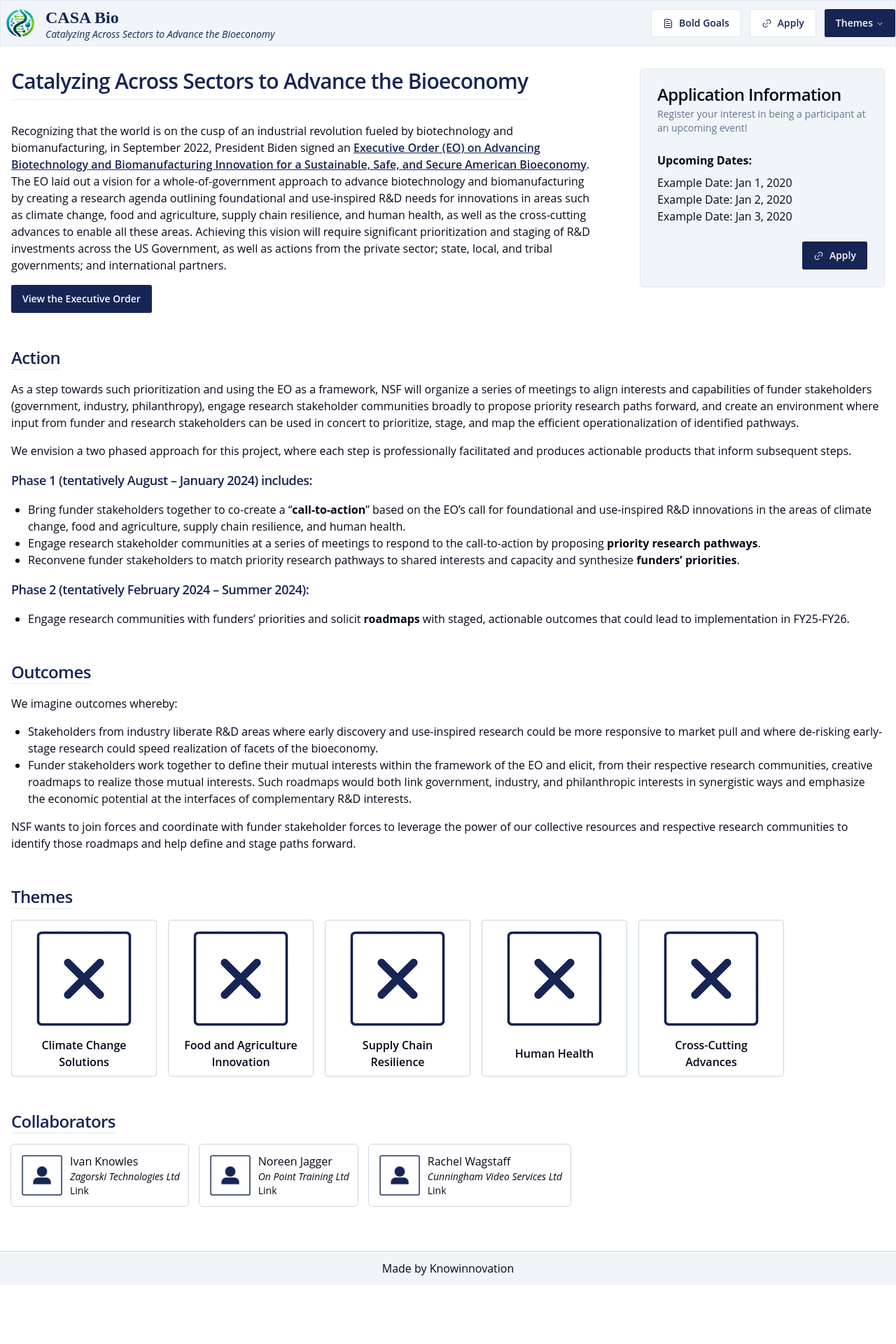
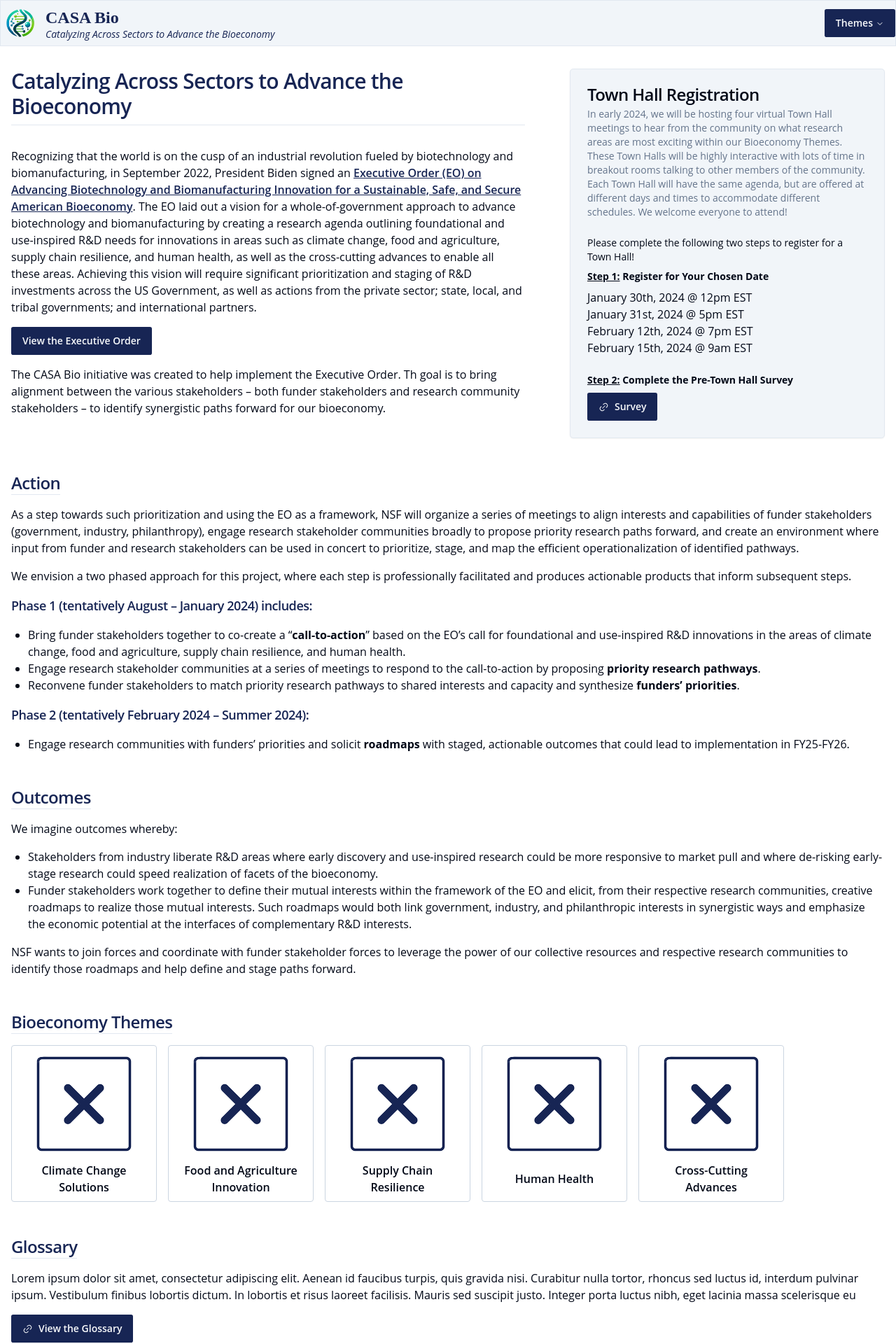
Before and after one commit to ZachStapletonJones/casa-bio, a Next.js app: page / in a window 1280 px wide. Shown: the top 1920 px of the page at 70% size. Before the commit the page ends 1836 px from the top, so only its background shows below. Built offline with nearby package versions, Linux system fonts and the light colour scheme.

Commit message:
content updates to navbar and home

```diff
--- a/app/page.tsx
+++ b/app/page.tsx
@@ -20,26 +20,32 @@ export default function Home() {
             <a className='w-fit' href="https://www.whitehouse.gov/briefing-room/presidential-actions/2022/09/12/executive-order-on-advancing-biotechnology-and-biomanufacturing-innovation-for-a-sustainable-safe-and-secure-american-bioeconomy/" target="_blank">
               <Button className='font-semibold'>View the Executive Order</Button>
             </a>
+            <p>The CASA Bio initiative was created to help implement the Executive Order. Th goal is to bring alignment between the various stakeholders – both funder stakeholders and research community stakeholders – to identify synergistic paths forward for our bioeconomy.</p>
           </div>
 
-          <Card className='order-1 md:order-2 w-full md:w-80 sm:max-w-[450px] md:min-w-[350px] bg-secondary'>
+          <Card className='order-1 md:order-2 w-full md:w-80 sm:max-w-[550px] md:min-w-[450px] bg-secondary'>
             <CardHeader>
-              <CardTitle>Application Information</CardTitle>
-              <CardDescription>Register your interest in being a participant at an upcoming event!</CardDescription>
+              <CardTitle>Town Hall Registration</CardTitle>
+              <CardDescription>
+                <p>In early 2024, we will be hosting four virtual Town Hall meetings to hear from the community on what research areas are most exciting within our Bioeconomy Themes. These Town Halls will be highly interactive with lots of time in breakout rooms talking to other members of the community. Each Town Hall will have the same agenda, but are offered at different days and times to accommodate different schedules. We welcome everyone to attend! </p>
+              </CardDescription>
             </CardHeader>
             <CardContent className='flex flex-col gap-2'>
-              <strong>Upcoming Dates:</strong>
+              <p className='text-sm'>Please complete the following two steps to register for a Town Hall!</p>
+              <strong className='text-sm'><span className='underline'>Step 1:</span> Register for Your Chosen Date</strong>
               <div>
-                <div>Example Date: Jan 1, 2020</div>
-                <div>Example Date: Jan 2, 2020</div>
-                <div>Example Date: Jan 3, 2020</div>
+                <div>January 30th, 2024 @ 12pm EST </div>
+                <div>January 31st, 2024 @ 5pm EST</div>
+                <div>February 12th, 2024 @ 7pm EST</div>
+                <div>February 15th, 2024 @ 9am EST</div>
               </div>
             </CardContent>
-            <CardFooter className='flex w-full justify-end'>
+            <CardFooter className='flex flex-col w-full items-start gap-2 justify-start'>
+            <strong className='text-sm'><span className='underline'>Step 2:</span> Complete the Pre-Town Hall Survey</strong>
               <Link target='_blank' href="/">
                 <Button className='flex items-center gap-2 font-semibold'>
                 <Link2Icon />
-                  Apply
+                  Survey
                 </Button>
               </Link>
 
@@ -89,8 +95,19 @@ export default function Home() {
         </div>
 
         <div className='flex flex-col gap-4 '>
-          <h2 className="scroll-m-20 border-b w-fit text-2xl font-semibold tracking-tight text-primary">Themes</h2>
+          <h2 className="scroll-m-20 border-b w-fit text-2xl font-semibold tracking-tight text-primary">Bioeconomy Themes</h2>
           <ThemeGrid />
+        </div>
+
+        <div className='w-full flex flex-col gap-4'>
+        <h2 className="scroll-m-20 border-b w-fit text-2xl font-semibold tracking-tight text-primary">Glossary</h2>
+        <p>Lorem ipsum dolor sit amet, consectetur adipiscing elit. Aenean id faucibus turpis, quis gravida nisi. Curabitur nulla tortor, rhoncus sed luctus id, interdum pulvinar ipsum. Vestibulum finibus lobortis dictum. In lobortis et risus laoreet facilisis. Mauris sed suscipit justo. Integer porta luctus nibh, eget lacinia massa scelerisque eu</p>
+        <Link target='_blank' href="https://www.nist.gov/bioscience/nist-bioeconomy-lexicon">
+                <Button className='flex items-center gap-2 font-semibold'>
+                <Link2Icon />
+                  View the Glossary
+                </Button>
+              </Link>
         </div>
 
         <div className='flex flex-col gap-4'>
--- a/components/Navbar.tsx
+++ b/components/Navbar.tsx
@@ -25,7 +25,7 @@ function Navbar() {
         {/* Menu */}
         <NavigationMenu>
         <NavigationMenuList className='gap lg:gap-2'>
-        <NavigationMenuItem >
+        {/* <NavigationMenuItem >
           <Link href="https://drive.google.com/file/d/1m-fzN0zkaEZ14X04BsodCkF96IajJuld/view?usp=sharing" legacyBehavior passHref>
             <NavigationMenuLink target='_blank' className={`${navigationMenuTriggerStyle()} bg-white text-blue-950 border border-1 border-slate-300/[.55] hover:bg-slate-200 hover:text-blue-950 active:bg-slate-200 active:text-blue-950 focus:bg-slate-200 focus:text-blue-950`}>
             <div className='text-blue-950 flex items-center gap-2'>
@@ -42,7 +42,7 @@ function Navbar() {
               Apply</div>
             </NavigationMenuLink>
           </Link>
-        </NavigationMenuItem>
+        </NavigationMenuItem> */}
         <NavigationMenuItem>
           <NavigationMenuTrigger className='h-10'>Themes</NavigationMenuTrigger>
           <NavigationMenuContent className=''>
```
